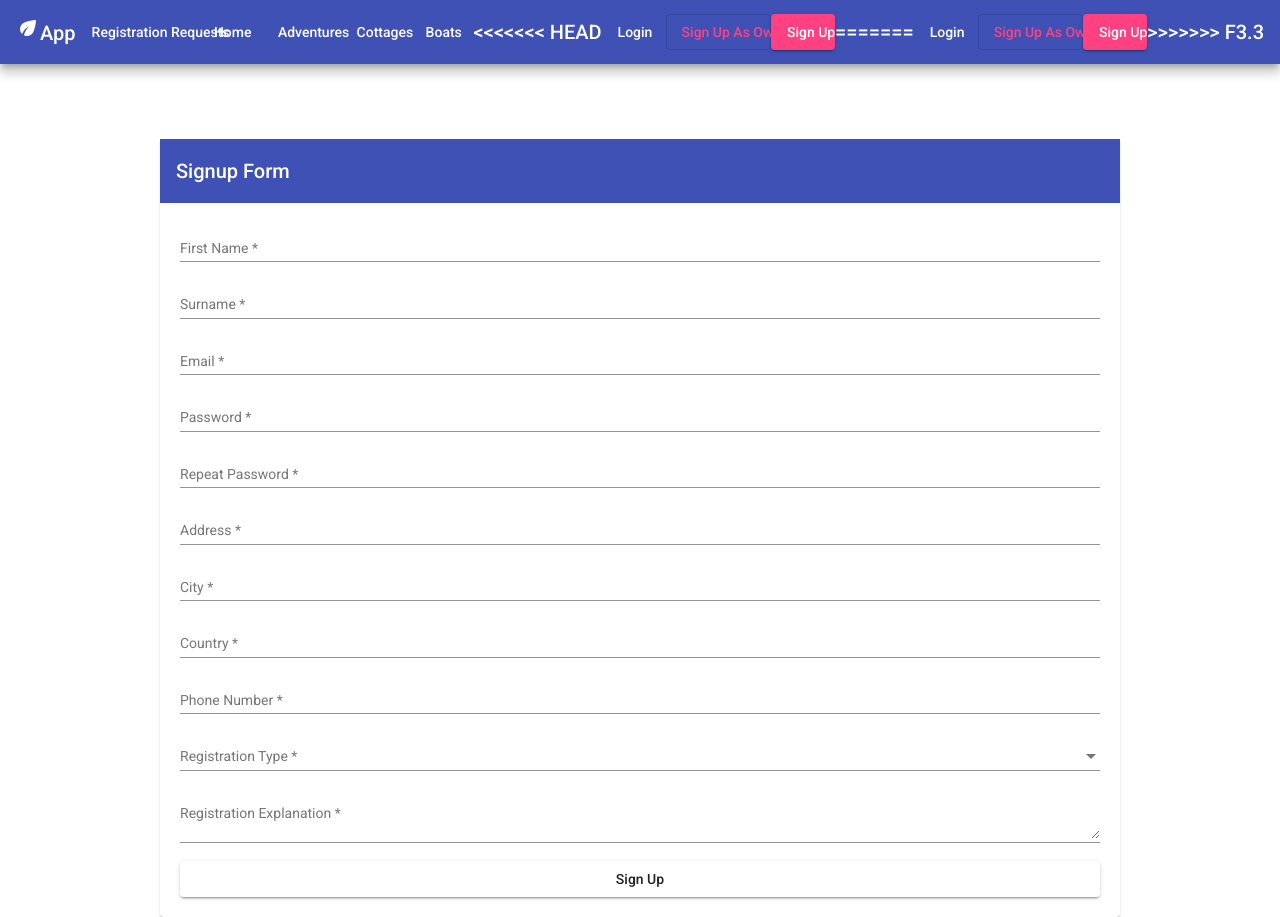
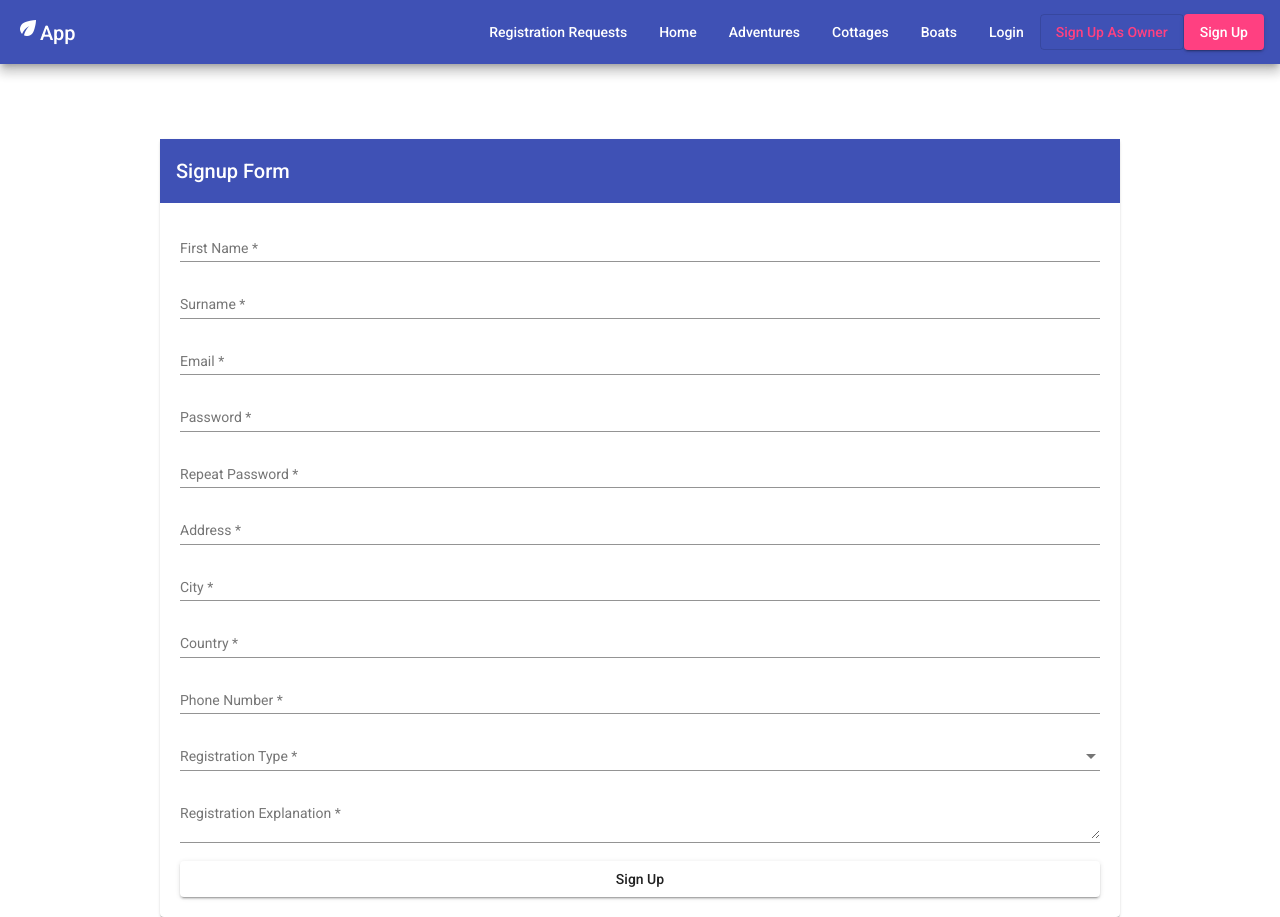
Before and after one commit to Bojana33/ISA_TIM_43, an Angular app in the folder client/: page /signup in a window 1280 px wide. Built offline with nearby package versions, Linux system fonts and the light colour scheme.

Commit message:
Password validator set

```diff
--- a/client/src/app/navbar/navbar.component.html
+++ b/client/src/app/navbar/navbar.component.html
@@ -8,14 +8,8 @@
     <a mat-button>Adventures</a>
     <a mat-button>Cottages</a>
     <a mat-button>Boats</a>
-<<<<<<< HEAD
-    <a mat-button routerLink="login">Login</a>
-    <a mat-stroked-button color="accent" routerLink="signup">Sign Up As Owner</a>
-    <a mat-raised-button color="accent" routerLink="signupClient">Sign Up</a>
-=======
     <a mat-button routerLink="login" *ngIf="!hasSignedIn()">Login</a>
     <a mat-stroked-button color="accent" routerLink="signup" *ngIf="!hasSignedIn()">Sign Up As Owner</a>
-    <a mat-raised-button color="accent" routerLink="signup" *ngIf="!hasSignedIn()">Sign Up</a>
+    <a mat-raised-button color="accent" routerLink="signupClient" *ngIf="!hasSignedIn()">Sign Up</a>
     <a mat-stroked-button color="accent" *ngIf="hasSignedIn()" (click)="logout()" >Logout</a>
->>>>>>> F3.3
 </mat-toolbar>
--- a/client/src/app/signup/signup-client/signup-client.component.ts
+++ b/client/src/app/signup/signup-client/signup-client.component.ts
@@ -29,8 +29,8 @@ export class SignupClientComponent implements OnInit {
       firstName: '',
       surname: '',
       email: '',
-      password: ['', Validators.required],
-      repeatPassword: ['', Validators.required],
+      password: ['', Validators.required, Validators.minLength(3), Validators.maxLength(64)],
+      repeatPassword: ['', Validators.required, Validators.minLength(3), Validators.maxLength(64)],
       address: '',
       city: '',
       country: '',
--- a/client/src/app/signup/signup.component.html
+++ b/client/src/app/signup/signup.component.html
@@ -40,7 +40,7 @@
               <mat-form-field>
                 <textarea matInput type="text" placeholder="Registration Explanation" formControlName="registrationExplanation" required></textarea>
               </mat-form-field>
-              <button mat-raised-button type="submit" (click)="registeredSnackBar()" routerLink="/home">Sign Up</button>
+              <button mat-raised-button type="submit" (click)="registeredSnackBar()">Sign Up</button>
           </form>
     </mat-card>
 </div>
--- a/client/src/app/signup/signup.component.ts
+++ b/client/src/app/signup/signup.component.ts
@@ -1,8 +1,9 @@
 import { UserType } from './../enum/user-type';
 import { HttpClient } from '@angular/common/http';
-import { FormBuilder, FormGroup } from '@angular/forms';
+import { FormBuilder, FormGroup,Validators } from '@angular/forms';
 import { Component, OnInit } from '@angular/core';
 import { MatSnackBar } from '@angular/material/snack-bar';
+import { CustomValidationService } from '../service/custom-validation.service';
 
 @Component({
   selector: 'app-signup',
@@ -14,6 +15,7 @@ export class SignupComponent implements OnInit {
   constructor(
     private formBuilder: FormBuilder,
     private snackbar: MatSnackBar,
+    private customValidator: CustomValidationService,
     private http: HttpClient
     ) { }
 
@@ -22,15 +24,16 @@ export class SignupComponent implements OnInit {
       firstName: '',
       surname: '',
       email: '',
-      password: '',
-      repeatPassword: '',
+      password: ['', Validators.required,Validators.minLength(3), Validators.maxLength(64)],
+      repeatPassword: ['', Validators.required,Validators.minLength(3), Validators.maxLength(64)],
       address: '',
       city: '',
       country: '',
       phoneNumber: '',
       registrationExplanation: '',
       userType: UserType
-    });
+    },
+    {validator: this.customValidator.passwordMatchValidator('password', 'repeatPassword')});
   }
 
   submit() : void{
```
